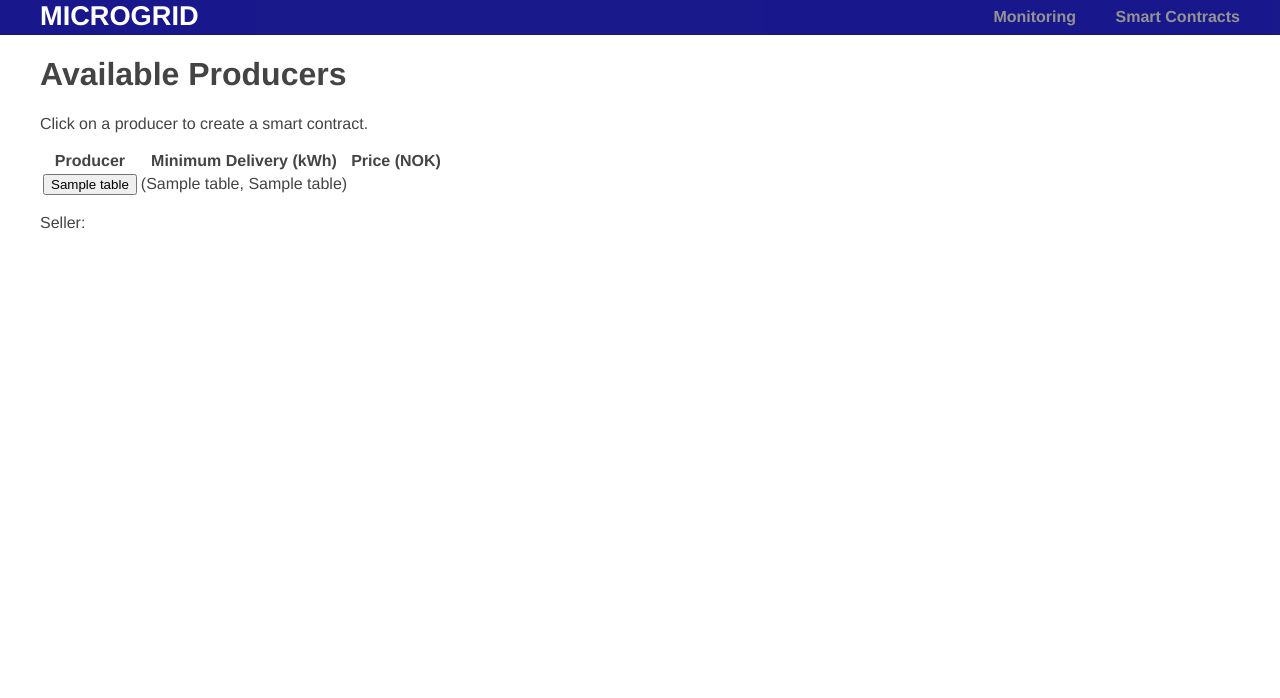
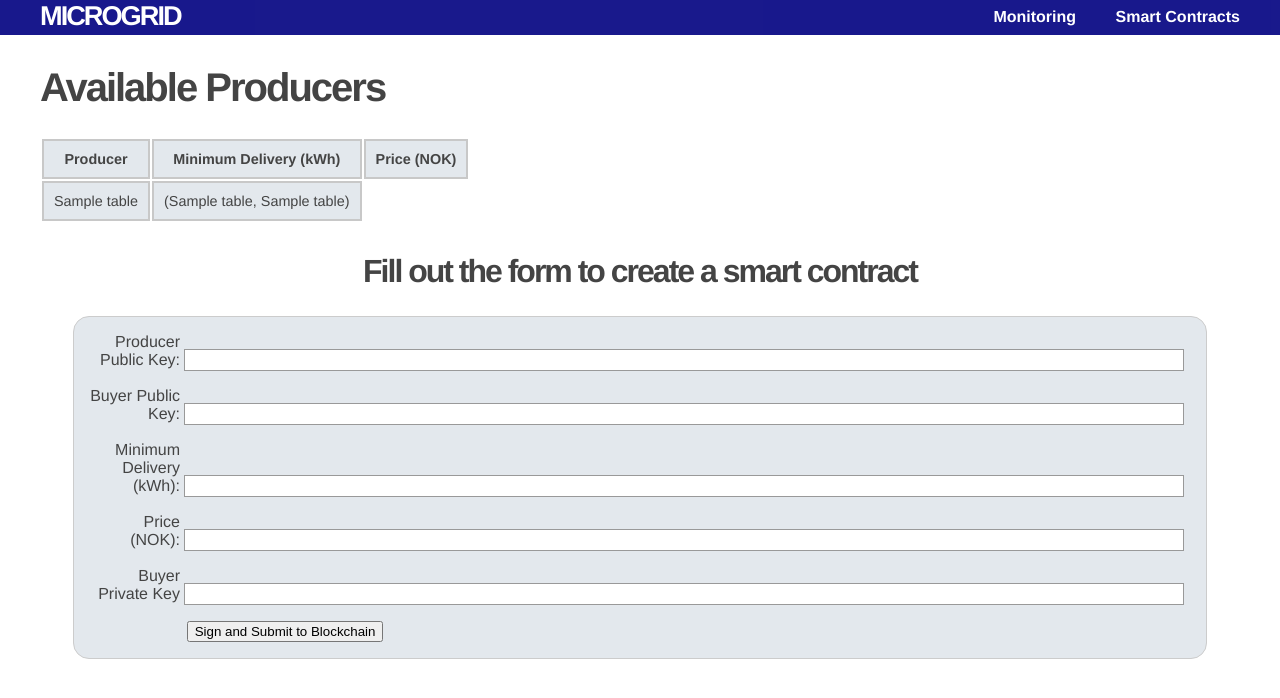
Before and after one commit to marittu/Masteroppgave, a Flask app: template Kode/app/templates/contract.html in a window 1280 px wide. Shown: the top 698 px of the page. Run offline with Flask 2, Linux system fonts and the light colour scheme; the template is opened without the code that fills it: most values are stand-ins (such as "Sample title", 1, 10 or a date in 2020); some libraries are stand-ins or nearby versions.

Commit message:
Working user interface

```diff
--- a/Kode/app/static/css/main.css
+++ b/Kode/app/static/css/main.css
@@ -43,14 +43,19 @@ div.about {
      -moz-border-radius: 6px;
           border-radius: 6px;
 }
+h1 {
+  font-size: 2.5em;
+  margin-top: 30px;
+  letter-spacing: -2px;
+}
 h2 {
-  font-size: 3em;
-  margin-top: 40px;
+  font-size: 2em;
+  margin-top: 30px;
   text-align: center;
   letter-spacing: -2px;
 }
 h3 {
-  font-size: 1.7em;
+  font-size: 1.5em;
   font-weight: 100;
   margin-top: 30px;
   text-align: center;
@@ -68,7 +73,7 @@ h3 {
   margin-left: 35px;
 }
 .menu li a {
-  color: #888888;
+  color: #ffffff;
   text-decoration: none;
 }
 
@@ -86,3 +91,86 @@ table.dataframe, .dataframe th, .dataframe td {
     background-color: #add8e6;
     color: white;
 }
+
+
+.thick-border, .table, th, td {
+    border: 2px solid #C8C8C8;
+    border-bottom: 2px solid #C8C8C8;
+    border-collapse: collapse;
+    background-color: #e3e8ed;
+    text-align:center;
+    padding: 10px;
+    margin-bottom: 40px;
+    font-size: 0.9em;
+}
+
+form {
+  /* Just to center the form on the page */
+  margin: 0 auto;
+  width: 1100px;
+  background-color: #e3e8ed;
+  /* To see the outline of the form */
+  padding: 1em;
+  border: 1px solid #CCC;
+  border-radius: 1em;
+}
+
+form div + div {
+  margin-top: 1em;
+  background-color: #e3e8ed;
+}
+
+label {
+  /* To make sure that all labels have the same size and are properly aligned */
+  display: inline-block;
+  width: 90px;
+  text-align: right;
+}
+
+input, textarea {
+  /* To make sure that all text fields have the same font settings
+     By default, textareas have a monospace font */
+  font: 1em sans-serif;
+
+  /* To give the same size to all text fields */
+  width: 1000px;
+  box-sizing: border-box;
+
+  /* To harmonize the look & feel of text field border */
+  border: 1px solid #999;
+}
+
+input:focus, textarea:focus {
+  /* To give a little highlight on active elements */
+  border-color: #000;
+}
+
+textarea {
+  /* To properly align multiline text fields with their labels */
+  vertical-align: top;
+
+  /* To give enough room to type some text */
+  height: 5em;
+}
+
+.button {
+  /* To position the buttons to the same position of the text fields */
+  padding-left: 90px; /* same size as the label elements */
+}
+
+button {
+  /* This extra margin represent roughly the same space as the space
+     between the labels and their text fields */
+  margin-left: .5em;
+}
+
+.popup {
+    width:160px;
+    height:80px;
+    padding:20px;
+    background-color:gray;
+    position:absolute;
+    top:100px;
+    left:100px;
+    display:none;
+}
--- a/Kode/app/templates/contract.html
+++ b/Kode/app/templates/contract.html
@@ -5,7 +5,6 @@
     {% block content %}
         <div class ="contract">
             <h1>Available Producers</h1>
-            <p>Click on a producer to create a smart contract.</p>
         </div>
 
 
@@ -17,9 +16,7 @@
             {%for k, v in table.items()%}
                 <tr>
                     <td>
-                    <button type="button" onclick="myFunction()">
-                        <div id="prod"> {{k}} </div>
-                    </button>
+                        {{k}}
                     </td>
                     {%for i in v%}
                         <td id='data'>{{i}}</td>
@@ -28,20 +25,34 @@
             {%endfor%}
         </tr>
      </table>
+     <h2>Fill out the form to create a smart contract</h2>
     <form action="/contract/" method="post">
+        <div id="tab">
+            <label for="prod">Producer Public Key:</label>
+            <input type="text" id="prod" name="producer_id">
+        </div>
+        <div id="tab">
+            <label for="buyer">Buyer Public Key:</label>
+            <input type="text" id="buyer" name="buyer_id">
+        </div>
+        <div id="tab">
+            <label for="kwh">Minimum Delivery (kWh):</label>
+            <input type="text" id="kwh" name="kwh">
+        </div>
+        <div id="tab">
+            <label for="price">Price (NOK):</label>
+            <input type="text" id="price" name="price">
+        </div>
+        <div id="popup">
+            <label for="pass">Buyer Private Key </label>
+            <input id="pass" type="password"/>
+        </div>
+          <div id="tab" class="button">
+              <button type="submit">Sign and Submit to Blockchain</button>
+        </div>
 
     </form>
-     <p> Seller:</p>
-     <p id="form"></p>
 
-     <p id="min"></p>
-     <script>
-        function myFunction () {
-            document.getElementById('id01').style.display='block'
-            document.getElementById("form").innerHTML = document.getElementById("prod").innerHTML;
-            document.getElementById("min").innerHTML = document.getElementById("data").innerHTML;
-        }
-     </script>
 
 
     {% endblock %}
--- a/Kode/app/website.py
+++ b/Kode/app/website.py
@@ -61,16 +61,20 @@ def home():
 
 def get_table():
     sellers = pd.read_excel('availability.xlsx')
-    sellers.set_index(['Producer'], inplace=True)
-    sellers.index.name=None
-    return sellers
+    sellers = sellers.to_dict('split')
+    sellers_dict = {}
+    for line in sellers['data']:
+        sellers_dict.update({line[0]: [line[1], line[2]]})
+
+    return sellers_dict
 
 
 @app.route('/contract/')
 
 def contract():
     table = get_table()
-    return render_template('contract.html', table=table.to_html())
+    #table={'id':[3,0.3], 'id2':[4,0.5], 'id3':[3.5,0.2]}
+    return render_template('contract.html', table=table)#table=table.to_html())
 
 if __name__ == '__main__':
     #home()
```
Also changed, not shown: Kode/app/public_keys.py (+8 -5 lines).
